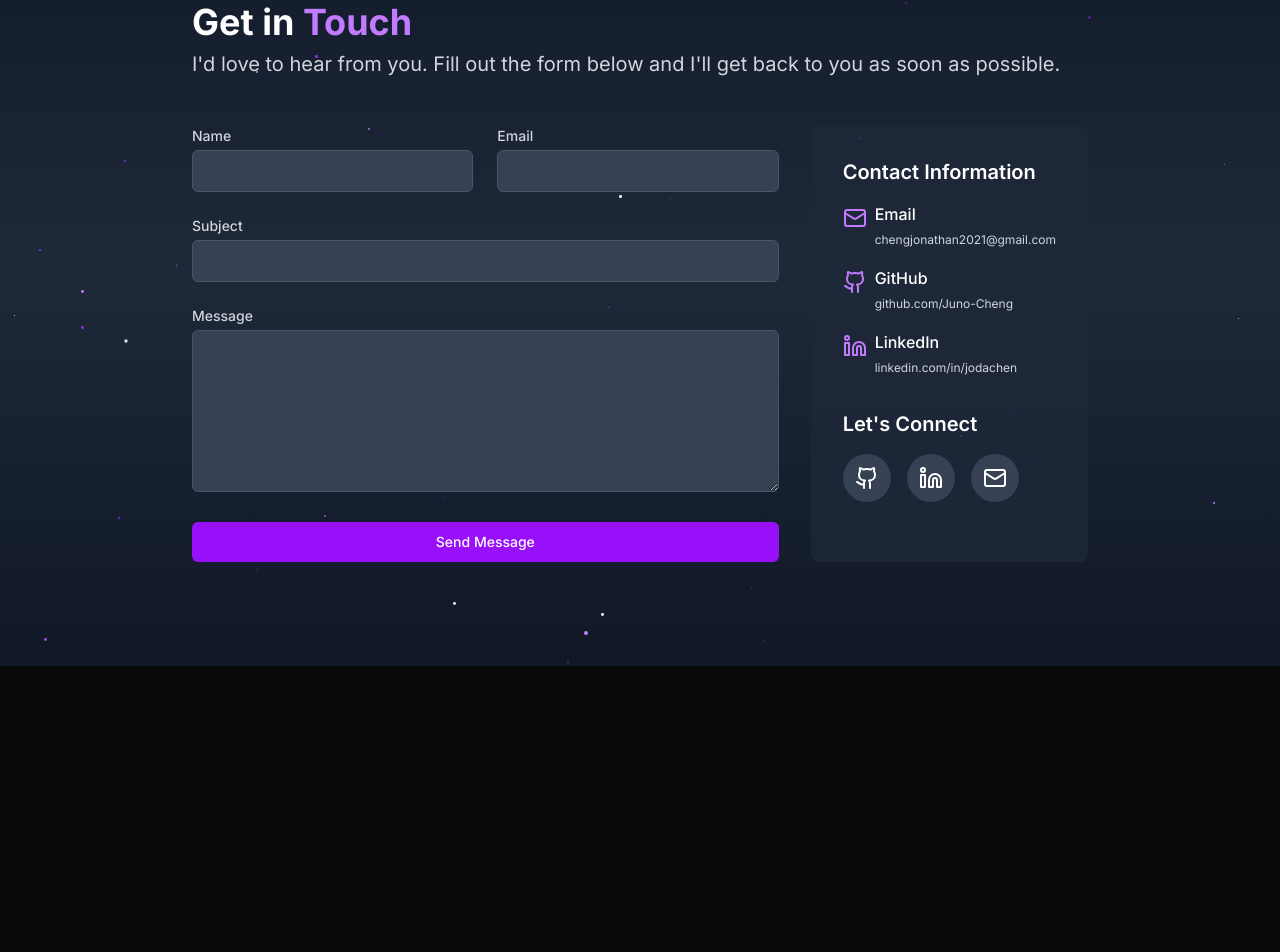
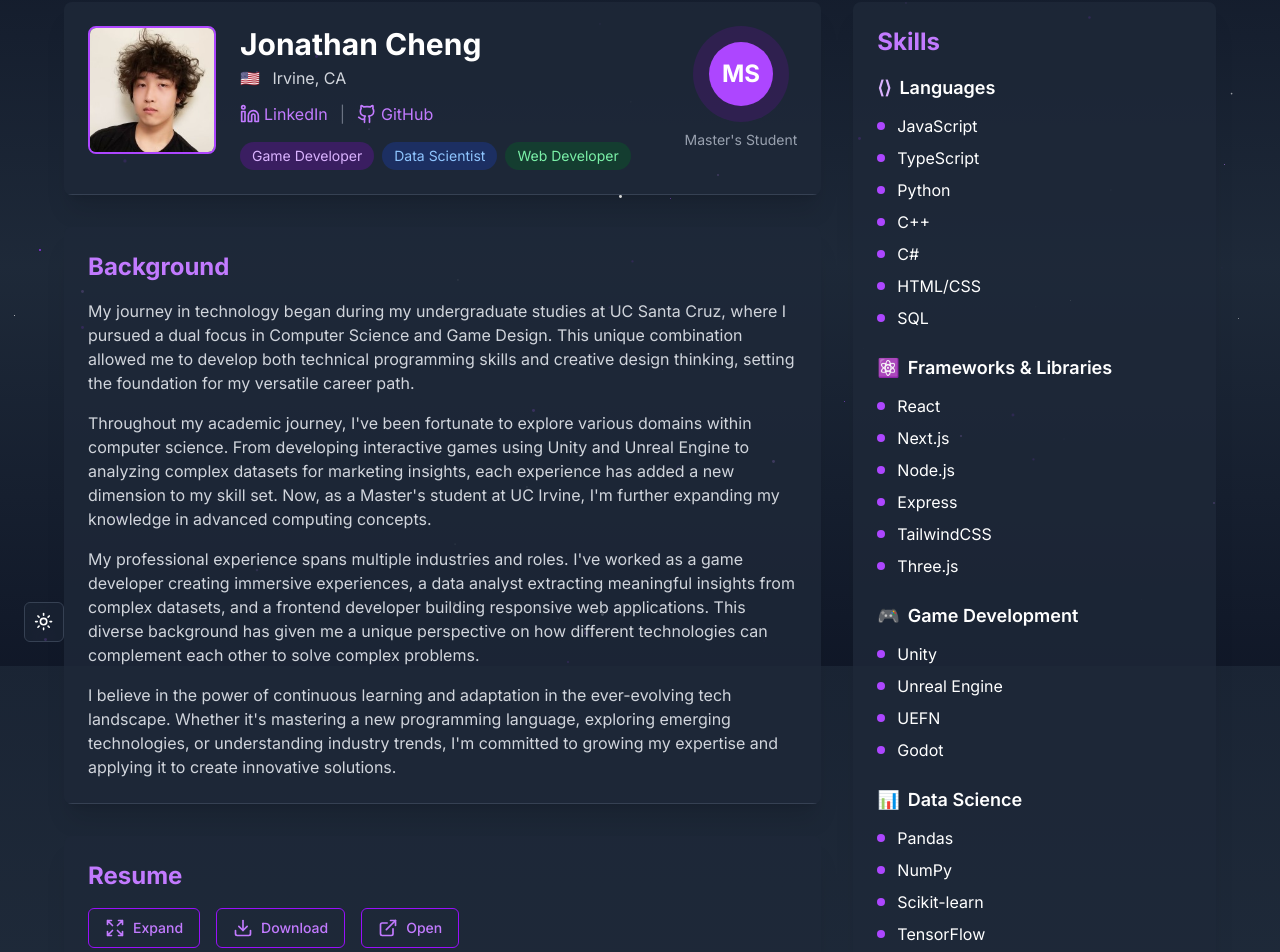
Before and after one commit to Juno-Cheng/juno-cheng.github.io, a Next.js app: page /learn in a window 1280 px wide. Shown: the part 134-1086 px from the top of the page. Before the commit the page ends 800 px from the top, so only its background shows below. Built offline with nearby package versions, Linux system fonts and the light colour scheme.

Commit message:
feat: learn more

```diff
--- a/src/app/learn/page.tsx
+++ b/src/app/learn/page.tsx
@@ -2,220 +2,420 @@
 
 import type React from "react"
 
-import { useState } from "react"
 import { motion } from "framer-motion"
 import ArrowLeft from "@/public/icons/arrow-left.svg";
-import Github from "@/public/icons/github.svg";
-import Linkedin from "@/public/icons/linkedin.svg";
-import Mail from "@/public/icons/mail.svg";
 import Link from "next/link"
 import { Button } from "@/components/ui/button"
 import AnimatedBackground from "@/components/animated-background"
 import ThemeToggle from "@/components/theme-toggle"
-import { useToast } from "@/components/ui/use-toast"
+import SimpleImage from '@/components/simple-image';
 
-export default function ContactPage() {
-  const { toast } = useToast()
-  const [formData, setFormData] = useState({
-    name: "",
-    email: "",
-    subject: "",
-    message: "",
-  })
-  const [isSubmitting, setIsSubmitting] = useState(false)
 
-  const handleChange = (e: React.ChangeEvent<HTMLInputElement | HTMLTextAreaElement>) => {
-    const { name, value } = e.target
-    setFormData((prev) => ({ ...prev, [name]: value }))
+// Inline SVG components to replace the imports
+const GithubIcon = (props: React.SVGProps<SVGSVGElement>) => (
+  <svg
+    xmlns="http://www.w3.org/2000/svg"
+    width="24"
+    height="24"
+    viewBox="0 0 24 24"
+    fill="none"
+    stroke="currentColor"
+    strokeWidth="2"
+    strokeLinecap="round"
+    strokeLinejoin="round"
+    {...props}
+  >
+    <path d="M15 22v-4a4.8 4.8 0 0 0-1-3.5c3 0 6-2 6-5.5.08-1.25-.27-2.48-1-3.5.28-1.15.28-2.35 0-3.5 0 0-1 0-3 1.5-2.64-.5-5.36-.5-8 0C6 2 5 2 5 2c-.3 1.15-.3 2.35 0 3.5A5.403 5.403 0 0 0 4 9c0 3.5 3 5.5 6 5.5-.39.49-.68 1.05-.85 1.65-.17.6-.22 1.23-.15 1.85v4" />
+    <path d="M9 18c-4.51 2-5-2-7-2" />
+  </svg>
+)
+
+const LinkedinIcon = (props: React.SVGProps<SVGSVGElement>) => (
+  <svg
+    xmlns="http://www.w3.org/2000/svg"
+    width="24"
+    height="24"
+    viewBox="0 0 24 24"
+    fill="none"
+    stroke="currentColor"
+    strokeWidth="2"
+    strokeLinecap="round"
+    strokeLinejoin="round"
+    {...props}
+  >
+    <path d="M16 8a6 6 0 0 1 6 6v7h-4v-7a2 2 0 0 0-2-2 2 2 0 0 0-2 2v7h-4v-7a6 6 0 0 1 6-6z" />
+    <rect width="4" height="12" x="2" y="9" />
+    <circle cx="4" cy="4" r="2" />
+  </svg>
+)
+
+const DownloadIcon = (props: React.SVGProps<SVGSVGElement>) => (
+  <svg
+    xmlns="http://www.w3.org/2000/svg"
+    width="24"
+    height="24"
+    viewBox="0 0 24 24"
+    fill="none"
+    stroke="currentColor"
+    strokeWidth="2"
+    strokeLinecap="round"
+    strokeLinejoin="round"
+    {...props}
+  >
+    <path d="M21 15v4a2 2 0 0 1-2 2H5a2 2 0 0 1-2-2v-4" />
+    <polyline points="7 10 12 15 17 10" />
+    <line x1="12" x2="12" y1="15" y2="3" />
+  </svg>
+)
+
+const ExpandIcon = (props: React.SVGProps<SVGSVGElement>) => (
+  <svg
+    xmlns="http://www.w3.org/2000/svg"
+    width="24"
+    height="24"
+    viewBox="0 0 24 24"
+    fill="none"
+    stroke="currentColor"
+    strokeWidth="2"
+    strokeLinecap="round"
+    strokeLinejoin="round"
+    {...props}
+  >
+    <path d="m21 21-6-6m6 6v-4.8m0 4.8h-4.8" />
+    <path d="M3 16.2V21m0 0h4.8m-4.8 0 6-6" />
+    <path d="M21 7.8V3m0 0h-4.8m4.8 0-6 6" />
+    <path d="M3 7.8V3m0 0h4.8m-4.8 0 6 6" />
+  </svg>
+)
+
+const ExternalLinkIcon = (props: React.SVGProps<SVGSVGElement>) => (
+  <svg
+    xmlns="http://www.w3.org/2000/svg"
+    width="24"
+    height="24"
+    viewBox="0 0 24 24"
+    fill="none"
+    stroke="currentColor"
+    strokeWidth="2"
+    strokeLinecap="round"
+    strokeLinejoin="round"
+    {...props}
+  >
+    <path d="M18 13v6a2 2 0 0 1-2 2H5a2 2 0 0 1-2-2V8a2 2 0 0 1 2-2h6" />
+    <polyline points="15 3 21 3 21 9" />
+    <line x1="10" x2="21" y1="14" y2="3" />
+  </svg>
+)
+
+export default function LearnPage() {
+  const skills = {
+    languages: ["JavaScript", "TypeScript", "Python", "C++", "C#", "HTML/CSS", "SQL"],
+    frameworks: ["React", "Next.js", "Node.js", "Express", "TailwindCSS", "Three.js"],
+    gamedev: ["Unity", "Unreal Engine", "UEFN", "Godot"],
+    dataScience: ["Pandas", "NumPy", "Scikit-learn", "TensorFlow", "Matplotlib"],
+    tools: ["Git", "GitHub", "VS Code", "Figma", "Blender", "Adobe Creative Suite"],
   }
 
-  const handleSubmit = async (e: React.FormEvent) => {
-    e.preventDefault()
-    setIsSubmitting(true)
-
-    // Simulate form submission
-    await new Promise((resolve) => setTimeout(resolve, 1500))
-
-    toast({
-      title: "Message sent!",
-      description: "Thanks for reaching out. I'll get back to you soon.",
-    })
-
-    setFormData({
-      name: "",
-      email: "",
-      subject: "",
-      message: "",
-    })
-    setIsSubmitting(false)
-  }
+  const achievements = [
+    {
+      id: "ucsc",
+      icon: "🎓",
+      title: "BS in Computer Science & Game Design",
+      description: "UC Santa Cruz graduate with honors",
+    },
+    {
+      id: "uci",
+      icon: "🎓",
+      title: "MS in Computer Science",
+      description: "Currently pursuing at UC Irvine",
+    },
+    {
+      id: "game",
+      icon: "🎮",
+      title: "Professional Game Developer",
+      description: "Working with Unreal Engine at VLO Studio",
+    },
+    {
+      id: "data",
+      icon: "📊",
+      title: "Data Science Experience",
+      description: "Marketing analytics and AI model development",
+    },
+    {
+      id: "web",
+      icon: "💻",
+      title: "Web Development",
+      description: "Frontend development for multiple organizations",
+    },
+  ]
 
   return (
     <div className="min-h-screen bg-gradient-to-b from-gray-900 via-gray-800 to-gray-900 dark:bg-gradient-to-b dark:from-gray-900 dark:via-gray-800 dark:to-gray-900 text-white dark:text-white relative overflow-hidden">
       <AnimatedBackground />
+
+      {/* Theme Toggle */}
+      <div className="fixed bottom-6 left-6 z-50">
+        <ThemeToggle />
+      </div>
 
       <div className="container mx-auto px-4 py-20 relative z-10">
         <Link href="/" className="inline-flex items-center text-purple-400 hover:text-purple-300 mb-8">
           <ArrowLeft className="mr-2" /> Back to Home
         </Link>
 
+        <div className="grid grid-cols-1 lg:grid-cols-3 gap-8 max-w-6xl mx-auto">
+          {/* Left Column - Profile and Background */}
+          <div className="lg:col-span-2">
             <motion.div
               initial={{ opacity: 0, y: 20 }}
               animate={{ opacity: 1, y: 0 }}
               transition={{ duration: 0.5 }}
-          className="max-w-4xl mx-auto"
+              className="bg-gray-800/80 rounded-lg overflow-hidden shadow-xl mb-8"
             >
-          <h1 className="text-4xl font-bold mb-2">
-            Get in <span className="text-purple-400">Touch</span>
-          </h1>
-          <p className="text-xl text-gray-300 mb-12">
-            I'd love to hear from you. Fill out the form below and I'll get back to you as soon as possible.
+              <div className="p-6 border-b border-gray-700">
+                <div className="flex flex-col md:flex-row items-center md:items-start gap-6">
+                  <div className="relative w-32 h-32 overflow-hidden rounded-lg border-2 border-purple-500">
+                    <SimpleImage />
+                  </div>
+                  <div className="flex-1 text-center md:text-left">
+                    <h1 className="text-3xl font-bold mb-1">Jonathan Cheng</h1>
+                    <p className="text-gray-300 mb-3">
+                      <span className="inline-block mr-2">🇺🇸</span> Irvine, CA
                     </p>
-
-          <div className="grid grid-cols-1 md:grid-cols-3 gap-8">
-            <div className="md:col-span-2">
-              <form onSubmit={handleSubmit} className="space-y-6">
-                <div className="grid grid-cols-1 md:grid-cols-2 gap-6">
-                  <div>
-                    <label htmlFor="name" className="block text-sm font-medium text-gray-300 mb-1">
-                      Name
-                    </label>
-                    <input
-                      type="text"
-                      id="name"
-                      name="name"
-                      value={formData.name}
-                      onChange={handleChange}
-                      required
-                      className="w-full px-4 py-2 bg-gray-700 border border-gray-600 rounded-md focus:outline-none focus:ring-2 focus:ring-purple-500"
-                    />
+                    <div className="flex flex-wrap justify-center md:justify-start gap-3 mb-4">
+                      <a
+                        href="https://linkedin.com"
+                        target="_blank"
+                        rel="noopener noreferrer"
+                        className="inline-flex items-center text-purple-400 hover:text-purple-300 transition-colors"
+                      >
+                        <LinkedinIcon className="mr-1 h-5 w-5" /> LinkedIn
+                      </a>
+                      <span className="text-gray-500">|</span>
+                      <a
+                        href="https://github.com"
+                        target="_blank"
+                        rel="noopener noreferrer"
+                        className="inline-flex items-center text-purple-400 hover:text-purple-300 transition-colors"
+                      >
+                        <GithubIcon className="mr-1 h-5 w-5" /> GitHub
+                      </a>
                     </div>
-                  <div>
-                    <label htmlFor="email" className="block text-sm font-medium text-gray-300 mb-1">
-                      Email
-                    </label>
-                    <input
-                      type="email"
-                      id="email"
-                      name="email"
-                      value={formData.email}
-                      onChange={handleChange}
-                      required
-                      className="w-full px-4 py-2 bg-gray-700 border border-gray-600 rounded-md focus:outline-none focus:ring-2 focus:ring-purple-500"
-                    />
+                    <div className="flex flex-wrap justify-center md:justify-start gap-2">
+                      <span className="bg-purple-900/50 text-purple-300 px-3 py-1 rounded-full text-sm">
+                        Game Developer
+                      </span>
+                      <span className="bg-blue-900/50 text-blue-300 px-3 py-1 rounded-full text-sm">
+                        Data Scientist
+                      </span>
+                      <span className="bg-green-900/50 text-green-300 px-3 py-1 rounded-full text-sm">
+                        Web Developer
+                      </span>
                     </div>
                   </div>
-                <div>
-                  <label htmlFor="subject" className="block text-sm font-medium text-gray-300 mb-1">
-                    Subject
-                  </label>
-                  <input
-                    type="text"
-                    id="subject"
-                    name="subject"
-                    value={formData.subject}
-                    onChange={handleChange}
-                    required
-                    className="w-full px-4 py-2 bg-gray-700 border border-gray-600 rounded-md focus:outline-none focus:ring-2 focus:ring-purple-500"
-                  />
-                </div>
-                <div>
-                  <label htmlFor="message" className="block text-sm font-medium text-gray-300 mb-1">
-                    Message
-                  </label>
-                  <textarea
-                    id="message"
-                    name="message"
-                    value={formData.message}
-                    onChange={handleChange}
-                    rows={6}
-                    required
-                    className="w-full px-4 py-2 bg-gray-700 border border-gray-600 rounded-md focus:outline-none focus:ring-2 focus:ring-purple-500"
-                  ></textarea>
-                </div>
-                <Button
-                  type="submit"
-                  className="w-full bg-purple-600 hover:bg-purple-700 text-white"
-                  disabled={isSubmitting}
-                >
-                  {isSubmitting ? "Sending..." : "Send Message"}
-                </Button>
-              </form>
-            </div>
-
-            <div className="bg-gray-800/80 p-8 rounded-lg w-full max-w-2xl min-h-[400px]">
-              <h3 className="text-xl font-semibold mb-4">Contact Information</h3>
-              <div className="space-y-4">
-                <div className="flex items-start">
-                  <Mail className="text-purple-400 mt-1 mr-2" />
-                  <div>
-                    <p className="font-medium">Email</p>
-                    <a href="mailto:chengjonathan2021@gmail.com" className="text-gray-300 hover:text-purple-400 text-xs">
-                      chengjonathan2021@gmail.com
-                    </a>
+                  <div className="flex flex-col items-center">
+                    <div className="bg-purple-900/30 rounded-full p-4 mb-2">
+                      <div className="bg-purple-500 rounded-full w-16 h-16 flex items-center justify-center">
+                        <span className="text-2xl font-bold">MS</span>
                       </div>
                     </div>
-                <div className="flex items-start">
-                  <Github className="text-purple-400 mt-1 mr-2" />
-                  <div>
-                    <p className="font-medium">GitHub</p>
-                    <a
-                      href="https://github.com/Juno-Cheng"
-                      target="_blank"
-                      rel="noopener noreferrer"
-                      className="text-gray-300 hover:text-purple-400 text-xs"
-                    >
-                    github.com/Juno-Cheng
-                    </a>
-                  </div>
-                </div>
-                <div className="flex items-start">
-                  <Linkedin className="text-purple-400 mt-1 mr-2" />
-                  <div>
-                    <p className="font-medium">LinkedIn</p>
-                    <a
-                      href="https://www.linkedin.com/in/jodachen2021/"
-                      target="_blank"
-                      rel="noopener noreferrer"
-                      className="text-gray-300 hover:text-purple-400 text-xs"
-                    >
-                      linkedin.com/in/jodachen
-                    </a>
+                    <span className="text-sm text-gray-400">Master's Student</span>
                   </div>
                 </div>
               </div>
+            </motion.div>
 
-              <div className="mt-8">
-                <h3 className="text-xl font-semibold mb-4">Let's Connect</h3>
-                <div className="flex space-x-4">
-                  <a
-                    href="https://github.com/Juno-Cheng"
-                    target="_blank"
-                    rel="noopener noreferrer"
-                    className="bg-gray-700 p-3 rounded-full hover:bg-purple-600 transition-colors"
+            <motion.div
+              initial={{ opacity: 0, y: 20 }}
+              animate={{ opacity: 1, y: 0 }}
+              transition={{ duration: 0.5, delay: 0.2 }}
+              className="bg-gray-800/80 rounded-lg overflow-hidden shadow-xl mb-8"
             >
-                    <Github className="" />
-                  </a>
-                  <a
-                    href="https://www.linkedin.com/in/jodachen2021/"
-                    target="_blank"
-                    rel="noopener noreferrer"
-                    className="bg-gray-700 p-3 rounded-full hover:bg-purple-600 transition-colors"
-                  >
-                    <Linkedin className="" />
-                  </a>
-                  <a
-                    href="mailto:chengjonathan2021@gmail.com"
-                    className="bg-gray-700 p-3 rounded-full hover:bg-purple-600 transition-colors"
-                  >
-                    <Mail className="" />
-                  </a>
+              <div className="p-6 border-b border-gray-700">
+                <h2 className="text-2xl font-bold mb-4 text-purple-400">Background</h2>
+                <div className="space-y-4 text-gray-300">
+                  <p>
+                    My journey in technology began during my undergraduate studies at UC Santa Cruz, where I pursued a
+                    dual focus in Computer Science and Game Design. This unique combination allowed me to develop both
+                    technical programming skills and creative design thinking, setting the foundation for my versatile
+                    career path.
+                  </p>
+                  <p>
+                    Throughout my academic journey, I've been fortunate to explore various domains within computer
+                    science. From developing interactive games using Unity and Unreal Engine to analyzing complex
+                    datasets for marketing insights, each experience has added a new dimension to my skill set. Now, as
+                    a Master's student at UC Irvine, I'm further expanding my knowledge in advanced computing concepts.
+                  </p>
+                  <p>
+                    My professional experience spans multiple industries and roles. I've worked as a game developer
+                    creating immersive experiences, a data analyst extracting meaningful insights from complex datasets,
+                    and a frontend developer building responsive web applications. This diverse background has given me
+                    a unique perspective on how different technologies can complement each other to solve complex
+                    problems.
+                  </p>
+                  <p>
+                    I believe in the power of continuous learning and adaptation in the ever-evolving tech landscape.
+                    Whether it's mastering a new programming language, exploring emerging technologies, or understanding
+                    industry trends, I'm committed to growing my expertise and applying it to create innovative
+                    solutions.
+                  </p>
                 </div>
               </div>
+            </motion.div>
+
+            <motion.div
+              initial={{ opacity: 0, y: 20 }}
+              animate={{ opacity: 1, y: 0 }}
+              transition={{ duration: 0.5, delay: 0.3 }}
+              className="bg-gray-800/80 rounded-lg overflow-hidden shadow-xl"
+            >
+              <div className="p-6 border-b border-gray-700">
+                <h2 className="text-2xl font-bold mb-4 text-purple-400">Resume</h2>
+                <div className="flex flex-wrap gap-4">
+                  <Button
+                    variant="outline"
+                    className="border-purple-600 text-purple-400 hover:bg-purple-900/20"
+                    onClick={() => {
+                      alert("This would expand your resume in a modal view")
+                    }}
+                  >
+                    <ExpandIcon className="mr-2 h-5 w-5" /> Expand
+                  </Button>
+                  <Button
+                    variant="outline"
+                    className="border-purple-600 text-purple-400 hover:bg-purple-900/20"
+                    onClick={() => {
+                      alert("This would download your resume")
+                    }}
+                  >
+                    <DownloadIcon className="mr-2 h-5 w-5" /> Download
+                  </Button>
+                  <Button
+                    variant="outline"
+                    className="border-purple-600 text-purple-400 hover:bg-purple-900/20"
+                    onClick={() => {
+                      alert("This would open your resume in a new tab")
+                    }}
+                  >
+                    <ExternalLinkIcon className="mr-2 h-5 w-5" /> Open
+                  </Button>
+                </div>
+                <div className="mt-6 text-center text-gray-400">
+                  <p>Click "Expand" to view my resume</p>
+                </div>
+              </div>
+            </motion.div>
+          </div>
+
+          {/* Right Column - Skills and Achievements */}
+          <div className="lg:col-span-1">
+            <motion.div
+              initial={{ opacity: 0, y: 20 }}
+              animate={{ opacity: 1, y: 0 }}
+              transition={{ duration: 0.5, delay: 0.4 }}
+              className="bg-gray-800/80 rounded-lg overflow-hidden shadow-xl mb-8"
+            >
+              <div className="p-6 border-b border-gray-700">
+                <h2 className="text-2xl font-bold mb-4 text-purple-400">Skills</h2>
+
+                <div className="mb-6">
+                  <h3 className="text-lg font-semibold mb-3 flex items-center">
+                    <span className="text-purple-300 mr-2">⟨⟩</span> Languages
+                  </h3>
+                  <div className="space-y-2">
+                    {skills.languages.map((skill, index) => (
+                      <div key={index} className="flex items-center">
+                        <span className="w-2 h-2 bg-purple-500 rounded-full mr-3"></span>
+                        <span>{skill}</span>
+                      </div>
+                    ))}
+                  </div>
+                </div>
+
+                <div className="mb-6">
+                  <h3 className="text-lg font-semibold mb-3 flex items-center">
+                    <span className="text-purple-300 mr-2">⚛️</span> Frameworks & Libraries
+                  </h3>
+                  <div className="space-y-2">
+                    {skills.frameworks.map((skill, index) => (
+                      <div key={index} className="flex items-center">
+                        <span className="w-2 h-2 bg-purple-500 rounded-full mr-3"></span>
+                        <span>{skill}</span>
+                      </div>
+                    ))}
+                  </div>
+                </div>
+
+                <div className="mb-6">
+                  <h3 className="text-lg font-semibold mb-3 flex items-center">
+                    <span className="text-purple-300 mr-2">🎮</span> Game Development
+                  </h3>
+                  <div className="space-y-2">
+                    {skills.gamedev.map((skill, index) => (
+                      <div key={index} className="flex items-center">
+                        <span className="w-2 h-2 bg-purple-500 rounded-full mr-3"></span>
+                        <span>{skill}</span>
+                      </div>
+                    ))}
+                  </div>
+                </div>
+
+                <div className="mb-6">
+                  <h3 className="text-lg font-semibold mb-3 flex items-center">
+                    <span className="text-purple-300 mr-2">📊</span> Data Science
+                  </h3>
+                  <div className="space-y-2">
+                    {skills.dataScience.map((skill, index) => (
+                      <div key={index} className="flex items-center">
+                        <span className="w-2 h-2 bg-purple-500 rounded-full mr-3"></span>
+                        <span>{skill}</span>
+                      </div>
+                    ))}
+                  </div>
+                </div>
+
+                <div>
+                  <h3 className="text-lg font-semibold mb-3 flex items-center">
+                    <span className="text-purple-300 mr-2">🛠️</span> Tools & Others
+                  </h3>
+                  <div className="space-y-2">
+                    {skills.tools.map((skill, index) => (
+                      <div key={index} className="flex items-center">
+                        <span className="w-2 h-2 bg-purple-500 rounded-full mr-3"></span>
+                        <span>{skill}</span>
+                      </div>
+                    ))}
+                  </div>
+                </div>
+              </div>
+            </motion.div>
+
+            <motion.div
+              initial={{ opacity: 0, y: 20 }}
+              animate={{ opacity: 1, y: 0 }}
+              transition={{ duration: 0.5, delay: 0.5 }}
+              className="bg-gray-800/80 rounded-lg overflow-hidden shadow-xl"
+            >
+              <div className="p-6">
+                <h2 className="text-2xl font-bold mb-4 text-purple-400">Achievements</h2>
+                <div className="space-y-4">
+                  {achievements.map((achievement) => (
+                    <div key={achievement.id} className="bg-gray-700/50 rounded-lg p-4">
+                      <div className="flex items-start">
+                        <div className="bg-purple-900/50 rounded-full p-2 mr-3 text-2xl">{achievement.icon}</div>
+                        <div>
+                          <h3 className="font-semibold text-purple-300">{achievement.title}</h3>
+                          <p className="text-sm text-gray-300">{achievement.description}</p>
+                        </div>
+                      </div>
+                    </div>
+                  ))}
                 </div>
               </div>
             </motion.div>
           </div>
         </div>
+      </div>
+    </div>
   )
 }
```
Lines whose indentation alone changed are shown as unchanged.
